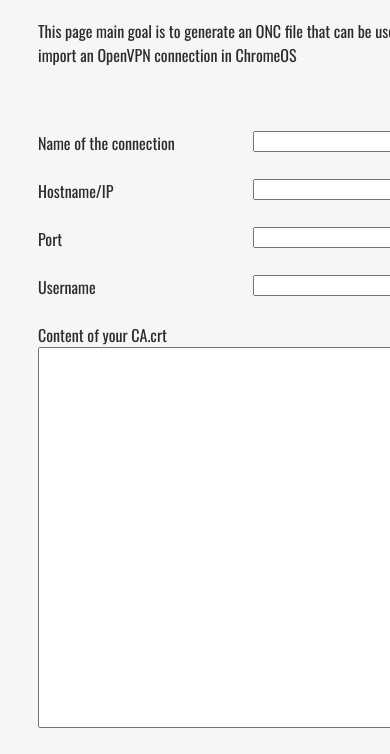
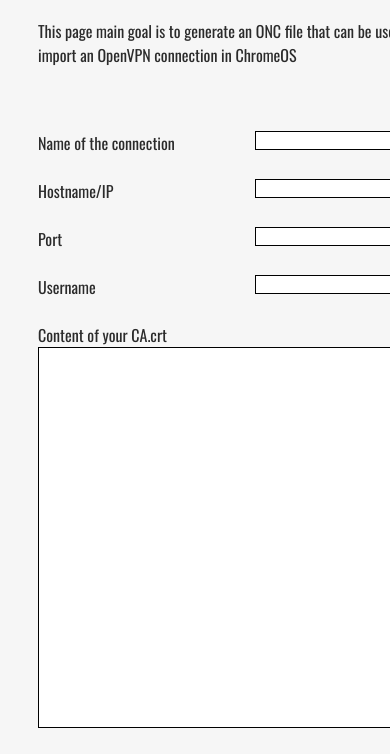
Before and after one commit to Quack6765/oncgenerator, a plain HTML site: page index.html in a window 390 px wide. Shown: the part 71-825 px from the top of the page. Drawn offline with nearby package versions, Linux system fonts and the light colour scheme.

Commit message:
Fixed borders for mobiles

```diff
--- a/style/style.css
+++ b/style/style.css
@@ -12,10 +12,10 @@ body{
 #mainContent input{
     float: right;
     display: block;
+    border:1px solid black;
 }
 
 #mainContent input[type="button"]{
-    /*float: right;*/
     float: left;
     background-color: #DE1B1B;
     color:#F6F6F6;
@@ -24,3 +24,7 @@ body{
     border-radius: 4px;
 
 }
+
+#mainContent textarea{
+    border:1px solid black;
+}
```
